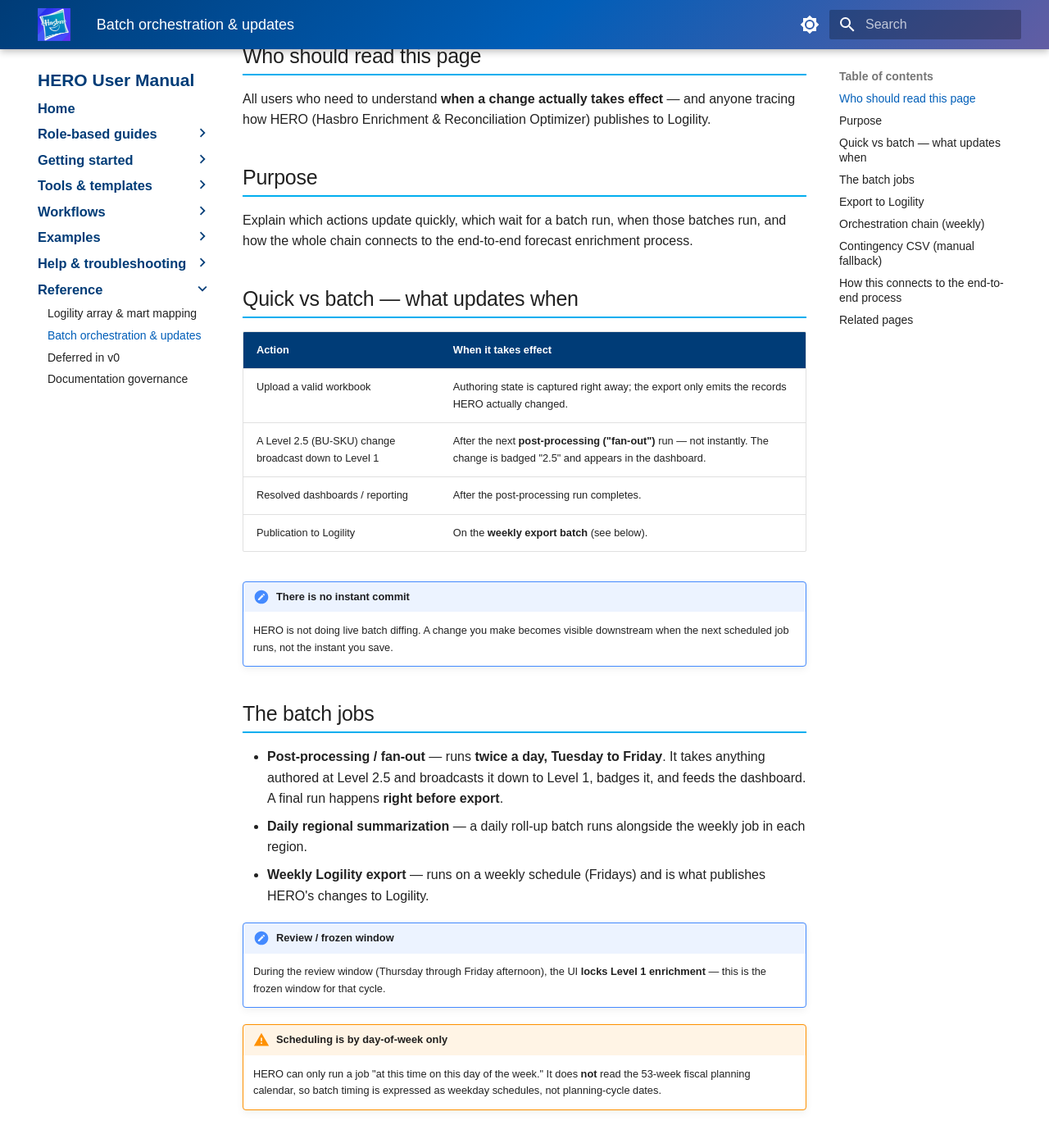
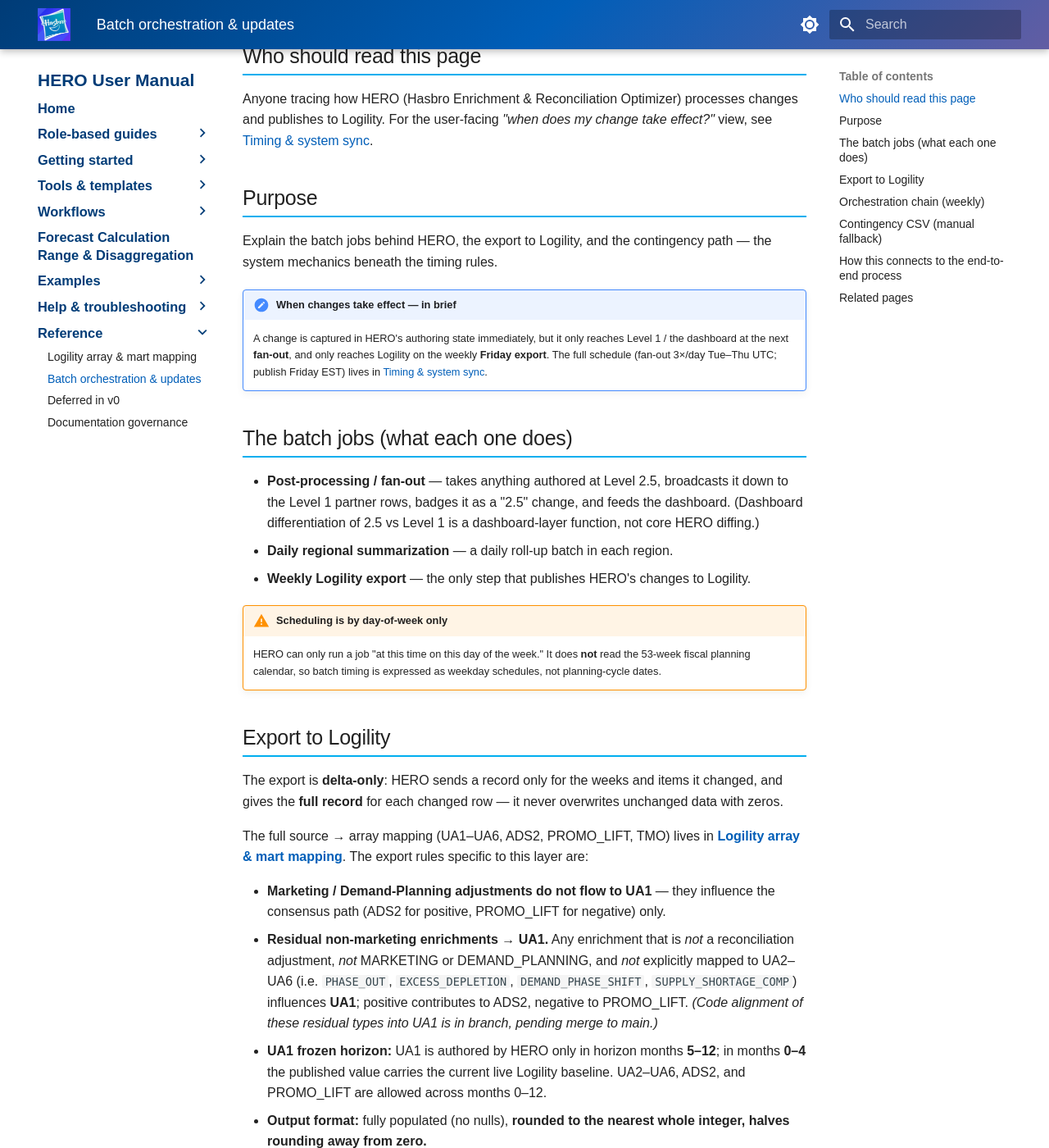
Before and after one commit to enerbartoli/HERO, an MkDocs documentation site: the page built from docs/reference/batch-orchestration-updates.md, in a window 1280 px wide and 1400 px high, scrolled down 373 px. Shown: the whole window at 82% size. Built offline with MkDocs 1.6.1 and Material for MkDocs 9.7.7, drawn with Linux system fonts in a browser that asks for light colours; some of the changed text lies outside the part shown.

Commit message:
Sync v3 content: verified facts, FCR top-level section, deduplication
Content updates (all gaps closed, !!! success on all 26 pages):
- workflows/timing-system-sync.md: fan-out 3×/day ~08/12/16 UTC Tue–Thu;
  Logility export Friday 12pm EST / REST 2:30pm EST; links to batch page
- workflows/forecast-range-calculation.md: 9-digit SKU gap closed (in
  scope); title = Forecast Calculation Range & Disaggregation
- reference/batch-orchestration-updates.md: residuals→UA1 confirmed;
  delta-table = latest adjustment per item; Databricks transport clarified;
  deduplication — timing detail moved to timing-system-sync
- tools/bu-sku-level-25-mode.md: !!! success restored; FCR cross-link added
- tools/forecast-reconciliation-template.md: FCR cross-link updated

Nav: "Forecast Calculation Range & Disaggregation" promoted to top-level
section (was nested under Workflows). hooks.py gets a specific prefix entry
so the banner label matches the chapter name.

mkdocs build --strict: 26 pages, 0 warnings, 0 NUL bytes.

Note: roles/sales.md kept at repo version (v3 zip still carried
"Only Sales edits customer-level forecasts." which was explicitly removed).

https://claude.ai/code/session_01BJ6UREhizVRKpce7xn9rWD

```diff
--- a/docs/reference/batch-orchestration-updates.md
+++ b/docs/reference/batch-orchestration-updates.md
@@ -4,32 +4,20 @@
 
 ## Who should read this page
 
-All users who need to understand **when a change actually takes effect** — and anyone tracing how HERO (Hasbro Enrichment & Reconciliation Optimizer) publishes to Logility.
+Anyone tracing how HERO (Hasbro Enrichment & Reconciliation Optimizer) processes changes and publishes to Logility. For the user-facing *"when does my change take effect?"* view, see [Timing & system sync](../workflows/timing-system-sync.md).
 
 ## Purpose
 
-Explain which actions update quickly, which wait for a batch run, when those batches run, and how the whole chain connects to the end-to-end forecast enrichment process.
+Explain the batch jobs behind HERO, the export to Logility, and the contingency path — the system mechanics beneath the timing rules.
 
-## Quick vs batch — what updates when
+!!! note "When changes take effect — in brief"
+    A change is captured in HERO's authoring state immediately, but it only reaches Level 1 / the dashboard at the next **fan-out**, and only reaches Logility on the weekly **Friday export**. The full schedule (fan-out 3×/day Tue–Thu UTC; publish Friday EST) lives in [Timing & system sync](../workflows/timing-system-sync.md).
 
-| Action | When it takes effect |
-|---|---|
-| Upload a valid workbook | Authoring state is captured right away; the export only emits the records HERO actually changed. |
-| A Level 2.5 (BU-SKU) change broadcast down to Level 1 | After the next **post-processing ("fan-out")** run — not instantly. The change is badged "2.5" and appears in the dashboard. |
-| Resolved dashboards / reporting | After the post-processing run completes. |
-| Publication to Logility | On the **weekly export batch** (see below). |
+## The batch jobs (what each one does)
 
-!!! note "There is no instant commit"
-    HERO is not doing live batch diffing. A change you make becomes visible downstream when the next scheduled job runs, not the instant you save.
-
-## The batch jobs
-
-- **Post-processing / fan-out** — runs **twice a day, Tuesday to Friday**. It takes anything authored at Level 2.5 and broadcasts it down to Level 1, badges it, and feeds the dashboard. A final run happens **right before export**.
-- **Daily regional summarization** — a daily roll-up batch runs alongside the weekly job in each region.
-- **Weekly Logility export** — runs on a weekly schedule (Fridays) and is what publishes HERO's changes to Logility.
-
-!!! note "Review / frozen window"
-    During the review window (Thursday through Friday afternoon), the UI **locks Level 1 enrichment** — this is the frozen window for that cycle.
+- **Post-processing / fan-out** — takes anything authored at Level 2.5, broadcasts it down to the Level 1 partner rows, badges it as a "2.5" change, and feeds the dashboard. (Dashboard differentiation of 2.5 vs Level 1 is a dashboard-layer function, not core HERO diffing.)
+- **Daily regional summarization** — a daily roll-up batch in each region.
+- **Weekly Logility export** — the only step that publishes HERO's changes to Logility.
 
 !!! warning "Scheduling is by day-of-week only"
     HERO can only run a job "at this time on this day of the week." It does **not** read the 53-week fiscal planning calendar, so batch timing is expressed as weekday schedules, not planning-cycle dates.
@@ -38,32 +26,24 @@ Explain which actions update quickly, which wait for a batch run, when those bat
 
 The export is **delta-only**: HERO sends a record only for the weeks and items it changed, and gives the **full record** for each changed row — it never overwrites unchanged data with zeros.
 
-**Array mapping:**
+The full source → array mapping (UA1–UA6, ADS2, PROMO_LIFT, TMO) lives in **[Logility array & mart mapping](logility-array-mart-mapping.md)**. The export rules specific to this layer are:
 
-| Source in HERO | Logility array |
-|---|---|
-| Reconciliation (base trend, version change, channel shift) | **UA1** |
-| `RETAIL_PROMOTION` | UA2 |
-| `SET` | UA3 |
-| `SAMPLE` | UA4 |
-| `TMO` | UA5 (excluded from consensus) |
-| `PRE_ORDER` | UA6 |
-| Positive `MARKETING` / `DEMAND_PLANNING` | **ADS2** (consensus) |
-| Negative `MARKETING` / `DEMAND_PLANNING` | **PROMO_LIFT** (consensus) |
-
-!!! note "Two rules to know"
-    - **Marketing / Demand-Planning adjustments do not flow to UA1.** They influence the consensus path (ADS2 / PROMO_LIFT) only.
-    - **UA1 frozen horizon:** UA1 is authored by HERO only in horizon months **5–12**; in months **0–4** it is withheld and the published value carries the current live Logility baseline. UA2–UA6, ADS2, and PROMO_LIFT are allowed across months 0–12.
-
-**Output format:** published outputs are fully populated (no nulls / not sparse) and **rounded to the nearest whole integer, with halves rounding away from zero.**
+- **Marketing / Demand-Planning adjustments do not flow to UA1** — they influence the consensus path (ADS2 for positive, PROMO_LIFT for negative) only.
+- **Residual non-marketing enrichments → UA1.** Any enrichment that is *not* a reconciliation adjustment, *not* MARKETING or DEMAND_PLANNING, and *not* explicitly mapped to UA2–UA6 (i.e. `PHASE_OUT`, `EXCESS_DEPLETION`, `DEMAND_PHASE_SHIFT`, `SUPPLY_SHORTAGE_COMP`) influences **UA1**; positive contributes to ADS2, negative to PROMO_LIFT. *(Code alignment of these residual types into UA1 is in branch, pending merge to main.)*
+- **UA1 frozen horizon:** UA1 is authored by HERO only in horizon months **5–12**; in months **0–4** the published value carries the current live Logility baseline. UA2–UA6, ADS2, and PROMO_LIFT are allowed across months 0–12.
+- **Output format:** fully populated (no nulls), **rounded to the nearest whole integer, halves rounding away from zero.**
+- **Delta-table granularity:** the export carries the **latest adjustment per item across all periods of the modified array** — not a running history of every adjustment.
 
 ## Orchestration chain (weekly)
 
-1. **Job 1 (Hasbro)** — weekly, populates the HERO field-forecast and consensus delta-history tables.
-2. **Job 2 (Hasbro)** — triggered on Job 1 success; sends a REST call to Logility to extract those tables.
+1. **Job 1 (Hasbro)** — **Fridays at 12:00pm EST**; populates the HERO field-forecast and consensus delta-history tables.
+2. **Job 2 (Hasbro)** — **Fridays at 2:30pm EST**, triggered on Job 1 success; sends a REST call to Logility to extract those tables.
 3. **Job 3 (Logility)** — triggered by the REST call; extracts the data, updates an internal staging table, and emails a completion confirmation.
 
 A **process-lock checker** prevents a new run from overlapping one still in progress.
+
+!!! note "Databricks → Logility transport"
+    **Post-pilot** the transport is **schedule-based** (run on a schedule). **During the pilot** it is **triggered manually via Run Options**.
 
 ## Contingency CSV (manual fallback)
 
@@ -71,15 +51,13 @@ If direct integration is not ready, HERO can produce a **contingency CSV** set f
 
 ## How this connects to the end-to-end process
 
-Baseline generated upstream (Logility / Daybreak) → enrichment capture and reconciliation in HERO (Level 2.5 changes fanned out to Level 1) → dashboard shows the number **before and after** adjustment → executive sign-off → the **weekly export** publishes the deltas into the Logility arrays.
+Baseline generated upstream (Logility / Daybreak) → enrichment capture and reconciliation in HERO (Level 2.5 changes fanned out to Level 1) → dashboard shows the number **before and after** adjustment → executive sign-off → the **weekly Friday export** publishes the deltas into the Logility arrays.
 
 ## Related pages
 
-- [Timing & system sync](../workflows/timing-system-sync.md)
-- [Logility array & mart mapping](logility-array-mart-mapping.md)
-- [Forecast range calculation](../workflows/forecast-range-calculation.md)
+- [Timing & system sync](../workflows/timing-system-sync.md) — the when-does-my-change-take-effect view.
+- [Logility array & mart mapping](logility-array-mart-mapping.md) — the full array mapping.
+- [Forecast Calculation Range & Disaggregation](../workflows/forecast-range-calculation.md)
 
-!!! question "Gaps & Open Questions"
-    - Confirm the final **Databricks → Logility transport** (schedule- vs trigger-based) once integration is decided.
-    - Residual non-marketing enrichment types (`PHASE_OUT`, `EXCESS_DEPLETION`, `DEMAND_PHASE_SHIFT`, `SUPPLY_SHORTAGE_COMP`) are **intended** to route into UA1 but are not yet aligned in the main code.
-    - Confirm the **delta-table granularity** (latest adjustment per item vs all adjustments per item).
+!!! success "No open questions identified"
+    No open questions were identified from the available source material.
--- a/docs/workflows/timing-system-sync.md
+++ b/docs/workflows/timing-system-sync.md
@@ -4,36 +4,45 @@
 
 ## Who should read this page
 
-All users. Understanding timing is one of the most important parts of using HERO correctly.
+All users. Understanding *when a change actually takes effect* is one of the most important parts of using HERO (Hasbro Enrichment & Reconciliation Optimizer) correctly.
 
 ## Purpose
 
-Explain why a download, an upload, a dashboard refresh, and a Logility export do **not** all happen at the same time.
+Explain why a download, an upload, a dashboard refresh, and a Logility publication do **not** all happen at the same time.
 
 ## What updates when
 
-| Action / surface | Reads from | When it updates |
+| Action / surface | Reads from | When it takes effect |
 |---|---|---|
-| Download an **enrichment-only** workbook | Current HERO lookup data for the selected scope | Immediately, at download |
-| Download a **standard reconciliation** workbook | HERO snapshots, Logility forecast data, shipment actuals, price context, prior-cycle metrics where available | Immediately, at download |
-| Download a **BU-SKU** workbook | Current aggregated BU-SKU reconciliation view | Immediately, at download |
-| **Upload** a valid workbook | HERO raw authored state | Immediately after upload succeeds |
-| View **resolved dashboard / reporting** | Resolved weekly reporting layer | After the backend refresh / post-processing run |
-| **Publish to Logility** | Resolved HERO state packaged into export arrays | On the configured export cadence (delta-only) |
+| Download any workbook (enrichment-only, standard, or BU-SKU) | Current HERO / Logility data for the selected scope | Immediately, at download (a point-in-time extract) |
+| **Upload** a valid workbook | HERO raw authored state | Authoring state is captured **immediately**; the export later emits only the records you changed |
+| A **Level 2.5 (BU-SKU) reconciliation** change broadcast down to Level 1, and shown in the dashboard | Resolved weekly reporting layer | After the next **fan-out** run — **not instantly** |
+| View **resolved dashboard / reporting** | Resolved weekly reporting layer | After the fan-out run completes |
+| **Publish to Logility** | Resolved HERO state packaged into export arrays (delta-only) | **Only in the weekly weekend batch — Friday afternoon** |
+
+## The fan-out (how Level 2.5 changes reach Level 1)
+
+A Level 2.5 adjustment does not drop to Level 1 the instant you save it. A **post-processing ("fan-out") job** picks it up, distributes it down to the Level 1 partner rows, badges it as a "2.5" change, and feeds the dashboard.
+
+!!! note "Fan-out schedule"
+    The fan-out runs **three times a day — around 08:00, 12:00, and 16:00 UTC — Tuesday to Thursday**, covering the captain reconciliation window (Tue–Wed) and the Thursday review window. So a Level 2.5 change becomes visible at Level 1 / in the dashboard at the **next** of those runs.
+
+## Publication to Logility
+
+!!! warning "Logility is updated only on the Friday batch"
+    Uploading a workbook does **not** push Logility. HERO publishes to Logility **only in the weekly weekend batch on Friday afternoon (EST)** — the export job runs Friday 12:00pm EST and the Logility extract call at 2:30pm EST. Anything authored during the week is held in HERO until that batch runs.
 
 ## Practical rules
 
 !!! tip "Four rules to live by"
     - A workbook download is a **point-in-time** extract of the current state.
-    - A successful upload updates HERO **authoring** state immediately, but resolved reporting surfaces may still need the backend refresh to complete.
-    - **Re-download** if someone else has touched the same scope — especially before a later-stage reconciliation or sign-off session.
-    - Uploading a workbook does **not** push Logility. Publication follows the separate export process.
-
-!!! note
-    The specific export schedule and review cadence are set by each market's operating model, not by the tool.
+    - A successful upload updates HERO **authoring** state immediately, but the dashboard and Level 1 view only catch up at the **next fan-out** (Tue–Thu, 3×/day).
+    - **Re-download** if someone else has touched the same scope — especially before a later-stage reconciliation session.
+    - Publication to Logility happens **only on the Friday batch** — not on upload.
 
 ## Related pages
 
+- [Batch orchestration & updates](../reference/batch-orchestration-updates.md) — the full job chain and export detail.
 - [Where HERO fits in the planning flow](../getting-started/hero-in-the-cycle.md)
 - [FAQ & common gotchas](../help/faq-common-gotchas.md)
 
--- a/hooks.py
+++ b/hooks.py
@@ -20,8 +20,9 @@ for primary branding — they are Disney/Lucasfilm IP.
 _SECTION_MAP = [
     ("roles/",           "assets/img/hero-bumblebee.jpg",  "assets/img/brands/transformers-logo.webp",        "Role-based guides"),
     ("getting-started/", "assets/img/hero-dnd.jpg",        "assets/img/brands/dnd-logo.webp",                 "Getting started"),
-    ("tools/",           "assets/img/bg-gradient-1.jpg",   "assets/img/brands/nerf-logo.webp",                "Tools & templates"),
-    ("workflows/",       "assets/img/bg-gradient-2.jpg",   "assets/img/brands/magic-the-gathering-logo.webp", "Workflows"),
+    ("tools/",                              "assets/img/bg-gradient-1.jpg",   "assets/img/brands/nerf-logo.webp",                "Tools & templates"),
+    ("workflows/forecast-range-calculation", "assets/img/bg-gradient-2.jpg",   "assets/img/brands/magic-the-gathering-logo.webp", "Forecast Calculation Range & Disaggregation"),
+    ("workflows/",                           "assets/img/bg-gradient-2.jpg",   "assets/img/brands/magic-the-gathering-logo.webp", "Workflows"),
     ("examples/",        "assets/img/hero-playdoh.jpg",    "assets/img/brands/playdoh-logo.webp",             "Examples"),
     ("help/",            "assets/img/hero-peppa.jpg",      "assets/img/brands/my-little-pony-logo.webp",      "Help & troubleshooting"),
     ("reference/",       "assets/img/hero-monopoly.jpg",   "assets/img/brands/monopoly-logo.webp",            "Reference"),
--- a/mkdocs.yml
+++ b/mkdocs.yml
@@ -86,7 +86,7 @@ nav:
       - Tab-by-tab walkthrough: workflows/tab-by-tab-walkthrough.md
       - Timing & system sync: workflows/timing-system-sync.md
       - Field-by-field reference: workflows/field-by-field-reference.md
-      - Forecast range calculation: workflows/forecast-range-calculation.md
+  - Forecast Calculation Range & Disaggregation: workflows/forecast-range-calculation.md
   - Examples:
       - Calculation reference: examples/calculation-reference.md
       - BU-SKU worked examples: examples/bu-sku-worked-examples.md
```
Also changed, not shown: docs/tools/bu-sku-level-25-mode.md (+1 -0 lines), docs/tools/forecast-reconciliation-template.md (+1 -1 lines), docs/workflows/forecast-range-calculation.md (+5 -5 lines).
